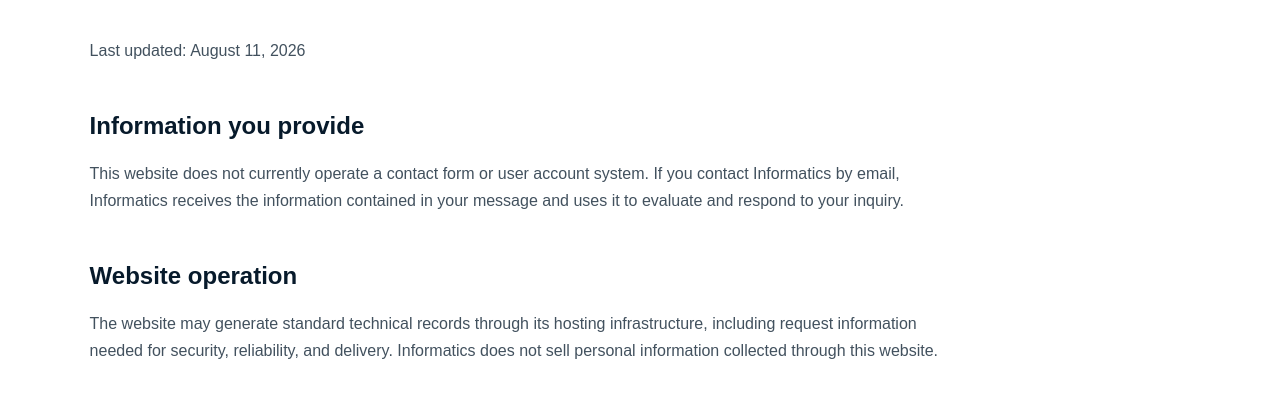
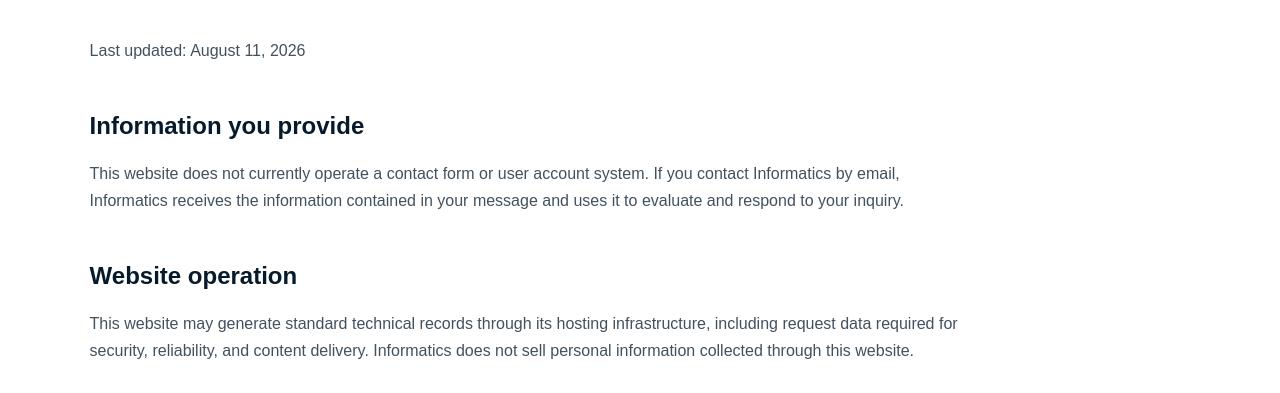
Before and after one commit to AA102020/informatics-ai, a plain HTML site: page privacy.html in a window 1280 px wide. Shown: the part 407-800 px from the top of the page. Drawn offline with Linux system fonts and the light colour scheme.

Commit message:
Apply American corporate editorial standards

```diff
--- a/privacy.html
+++ b/privacy.html
@@ -22,7 +22,7 @@
       <h2>Information you provide</h2>
       <p>This website does not currently operate a contact form or user account system. If you contact Informatics by email, Informatics receives the information contained in your message and uses it to evaluate and respond to your inquiry.</p>
       <h2>Website operation</h2>
-      <p>The website may generate standard technical records through its hosting infrastructure, including request information needed for security, reliability, and delivery. Informatics does not sell personal information collected through this website.</p>
+      <p>This website may generate standard technical records through its hosting infrastructure, including request data required for security, reliability, and content delivery. Informatics does not sell personal information collected through this website.</p>
       <h2>External services</h2>
       <p>Email links open the email service configured on your device. Any service you use to send a message processes information under its own terms and privacy practices.</p>
       <h2>Contact</h2>
```
